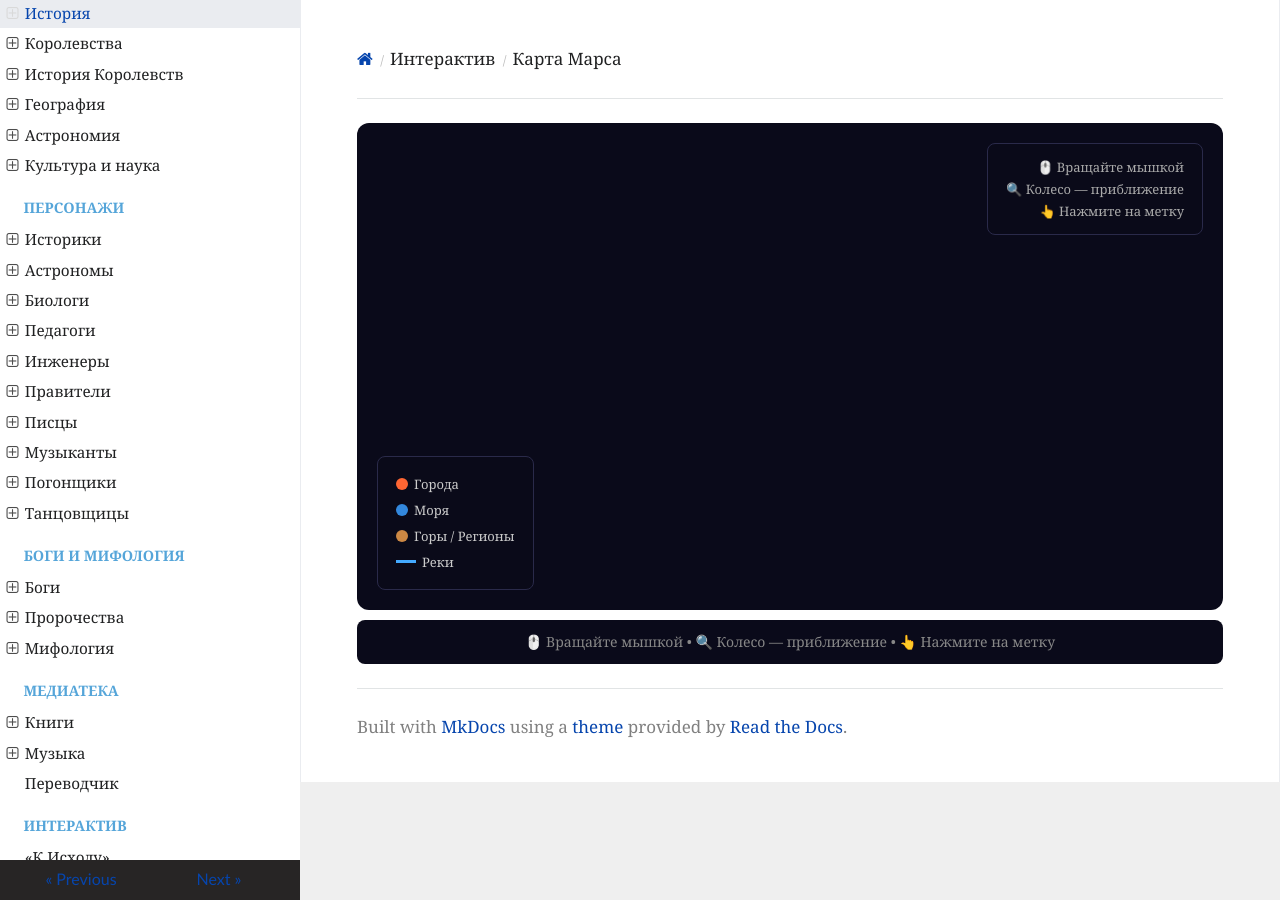
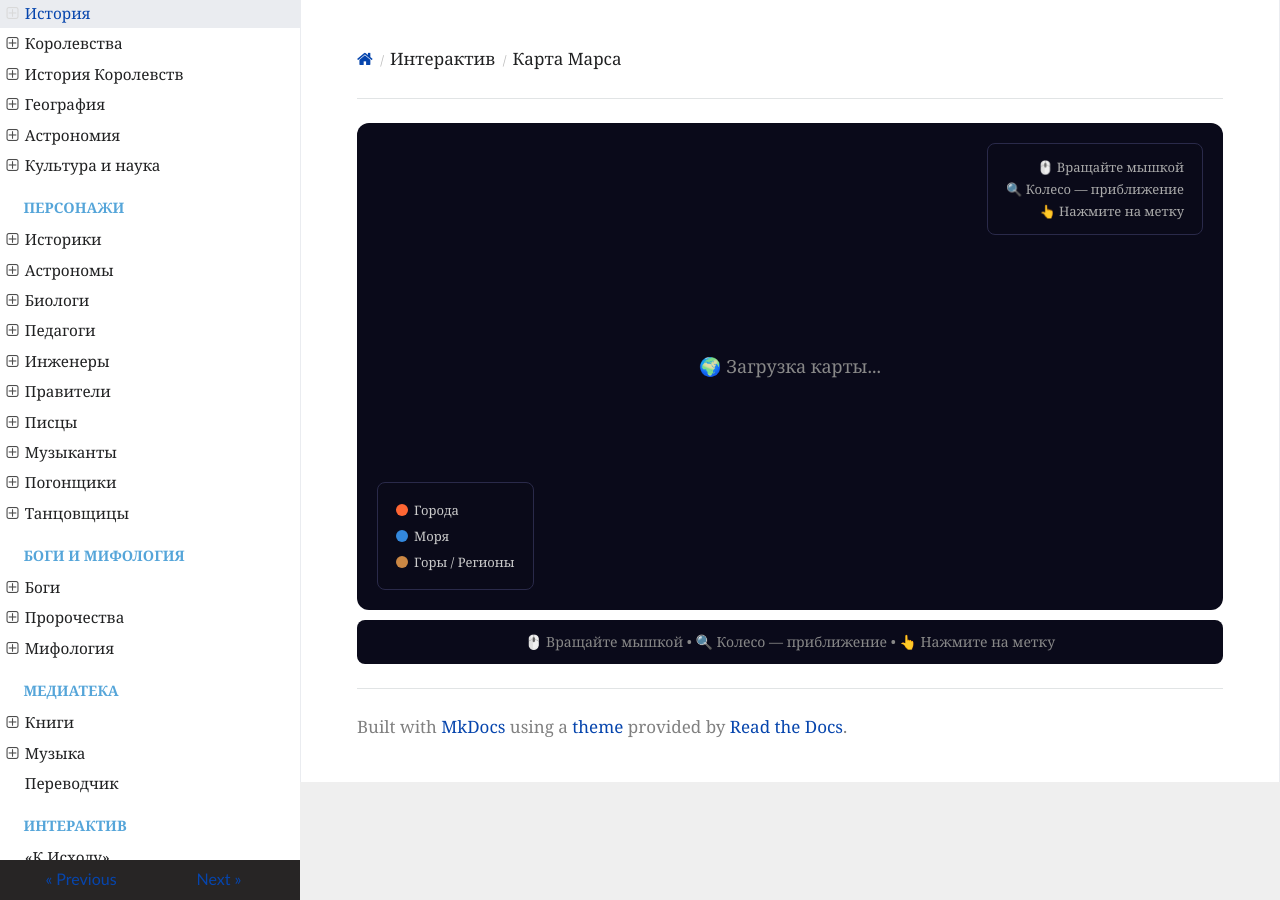
Before and after one commit to ivanhohlov14-bit/mars-encyclopedia, an MkDocs documentation site: the page built from docs/globe-map.md, in a window 1280 px wide. Built offline with MkDocs 1.6.1, drawn with Linux system fonts in a browser that asks for light colours; nearby versions of some CDN libraries; a script that is not in the unit is left out; part of the change alters nothing that is shown.

Commit message:
Update globe-map.md

```diff
--- a/docs/globe-map.md
+++ b/docs/globe-map.md
@@ -40,7 +40,6 @@ title: 3D-карта Марса
   .legend .city { background: #ff6633; }
   .legend .sea { background: #3388dd; }
   .legend .mountain { background: #cc8844; }
-  .legend .river { background: #44aaff; width: 20px; height: 3px; border-radius: 0; }
   .legend-item {
     display: flex;
     align-items: center;
@@ -64,17 +63,27 @@ title: 3D-карта Марса
       display: none;
     }
   }
+  .loading-text {
+    position: absolute;
+    top: 50%;
+    left: 50%;
+    transform: translate(-50%, -50%);
+    color: #888;
+    font-size: 18px;
+    z-index: 5;
+  }
 </style>
 
 <div class="map-container">
-  <div id="mars-globe"></div>
+  <div id="mars-globe">
+    <div class="loading-text" id="loadingText">🌍 Загрузка карты...</div>
+  </div>
 
   <!-- Легенда -->
   <div class="legend">
     <div class="legend-item"><span class="city"></span> Города</div>
     <div class="legend-item"><span class="sea"></span> Моря</div>
     <div class="legend-item"><span class="mountain"></span> Горы / Регионы</div>
-    <div class="legend-item"><span class="river"></span> Реки</div>
   </div>
 
   <!-- Информация -->
@@ -85,11 +94,6 @@ title: 3D-карта Марса
   </div>
 </div>
 
-<!-- ============================================================
-     ТРИ ПОСЛЕДНИХ СПОСОБА ПОДКЛЮЧЕНИЯ THREE.JS
-     ============================================================ -->
-
-<!-- 1. Импорт карты (работает в современных браузерах) -->
 <script type="importmap">
 {
   "imports": {
@@ -99,7 +103,6 @@ title: 3D-карта Марса
 }
 </script>
 
-<!-- 2. Основной скрипт с картой (работает, если картинка есть) -->
 <script type="module">
 import * as THREE from 'three';
 import { OrbitControls } from 'three/addons/controls/OrbitControls.js';
@@ -108,30 +111,32 @@ import { CSS2DRenderer, CSS2DObject } from 'three/addons/renderers/CSS2DRenderer
 // ============================================================
 // 1. СЦЕНА, КАМЕРА, РЕНДЕРЫ
 // ============================================================
+const container = document.getElementById('mars-globe');
+const loadingText = document.getElementById('loadingText');
+
 const scene = new THREE.Scene();
 scene.background = new THREE.Color(0x050510);
 
-const camera = new THREE.PerspectiveCamera(45, document.getElementById('mars-globe').clientWidth / document.getElementById('mars-globe').clientHeight, 0.1, 1000);
+const camera = new THREE.PerspectiveCamera(45, container.clientWidth / container.clientHeight, 0.1, 1000);
 camera.position.set(0, 0, 3.5);
 
-// WebGL-рендер (графика)
+// WebGL-рендер
 const renderer = new THREE.WebGLRenderer({ antialias: true });
-renderer.setSize(document.getElementById('mars-globe').clientWidth, document.getElementById('mars-globe').clientHeight);
+renderer.setSize(container.clientWidth, container.clientHeight);
 renderer.setPixelRatio(Math.min(window.devicePixelRatio, 2));
-renderer.shadowMap.enabled = true;
-document.getElementById('mars-globe').appendChild(renderer.domElement);
+container.appendChild(renderer.domElement);
 
-// CSS2D-рендер (текст и метки)
+// CSS2D-рендер (метки)
 const labelRenderer = new CSS2DRenderer();
-labelRenderer.setSize(document.getElementById('mars-globe').clientWidth, document.getElementById('mars-globe').clientHeight);
+labelRenderer.setSize(container.clientWidth, container.clientHeight);
 labelRenderer.domElement.style.position = 'absolute';
 labelRenderer.domElement.style.top = '0';
 labelRenderer.domElement.style.left = '0';
 labelRenderer.domElement.style.pointerEvents = 'none';
-document.getElementById('mars-globe').appendChild(labelRenderer.domElement);
+container.appendChild(labelRenderer.domElement);
 
 // ============================================================
-// 2. УПРАВЛЕНИЕ (вращение, приближение)
+// 2. УПРАВЛЕНИЕ
 // ============================================================
 const controls = new OrbitControls(camera, renderer.domElement);
 controls.enableDamping = true;
@@ -140,6 +145,8 @@ controls.rotateSpeed = 0.5;
 controls.minDistance = 1.5;
 controls.maxDistance = 6;
 controls.target.set(0, 0, 0);
+controls.autoRotate = true;
+controls.autoRotateSpeed = 0.8;
 controls.update();
 
 // ============================================================
@@ -157,16 +164,38 @@ const stars = new THREE.Points(starsGeometry, starsMaterial);
 scene.add(stars);
 
 // ============================================================
-// 4. МАРС (текстура)
+// 4. МАРС (текстура) — ПРОБУЙТЕ РАЗНЫЕ ПУТИ
 // ============================================================
 const textureLoader = new THREE.TextureLoader();
-const marsTexture = textureLoader.load('/mars-encyclopedia/assets/images/map/my-new-map.png');
+
+// ВАРИАНТ 1: Абсолютный путь (как у вас)
+const mapPath = '/mars-encyclopedia/assets/images/map/my-new-map.png';
+
+// ВАРИАНТ 2: Если не работает — раскомментируйте и попробуйте:
+// const mapPath = 'assets/images/map/my-new-map.png';
+// const mapPath = '/assets/images/map/my-new-map.png';
+
+console.log('Загрузка карты:', mapPath);
+
+const marsTexture = textureLoader.load(
+  mapPath,
+  () => {
+    // Успешно загружено
+    console.log('Карта загружена!');
+    loadingText.style.display = 'none';
+  },
+  undefined,
+  (err) => {
+    // Ошибка загрузки
+    console.error('Ошибка загрузки карты:', err);
+    loadingText.textContent = '❌ Не удалось загрузить карту. Проверьте путь.';
+    loadingText.style.color = '#ff6633';
+  }
+);
 
 const marsGeometry = new THREE.SphereGeometry(1, 64, 64);
 const marsMaterial = new THREE.MeshPhongMaterial({
   map: marsTexture,
-  emissive: new THREE.Color(0x000000),
-  emissiveIntensity: 0,
 });
 const mars = new THREE.Mesh(marsGeometry, marsMaterial);
 scene.add(mars);
@@ -182,9 +211,8 @@ sunLight.position.set(5, 3, 5);
 scene.add(sunLight);
 
 // ============================================================
-// 6. МЕТКИ (координаты с вашей карты)
+// 6. МЕТКИ
 // ============================================================
-// Конвертер широта/долгота → x,y,z
 function latLonToPosition(lat, lon, radius = 1.05) {
   const phi = (90 - lat) * Math.PI / 180;
   const theta = (lon + 180) * Math.PI / 180;
@@ -195,21 +223,19 @@ function latLonToPosition(lat, lon, radius = 1.05) {
   );
 }
 
-// Создание метки
 function createLabel(text, lat, lon, color = '#ff6633', link = '#') {
   const pos = latLonToPosition(lat, lon);
 
-  // Контейнер для метки
   const div = document.createElement('div');
   div.textContent = text;
   div.style.color = '#fff';
   div.style.backgroundColor = color + 'cc';
-  div.style.padding = '4px 12px';
-  div.style.borderRadius = '16px';
-  div.style.fontSize = '12px';
+  div.style.padding = '5px 14px';
+  div.style.borderRadius = '20px';
+  div.style.fontSize = '14px';
   div.style.fontWeight = 'bold';
   div.style.border = '2px solid #fff';
-  div.style.boxShadow = '0 0 20px ' + color + '66';
+  div.style.boxShadow = '0 0 25px ' + color + '66';
   div.style.cursor = 'pointer';
   div.style.transition = 'all 0.3s';
   div.style.pointerEvents = 'auto';
@@ -231,21 +257,16 @@ function createLabel(text, lat, lon, color = '#ff6633', link = '#') {
 }
 
 // ============================================================
-// 7. ДОБАВЛЯЕМ МЕТКИ С ВАШЕЙ КАРТЫ
+// 7. МЕТКИ НА КАРТЕ
 // ============================================================
-
-// === ГОРОДА (оранжевые) ===
 scene.add(createLabel('🏛️ Окхасен', 44.4, -50, '#ff6633', '/geography/okhasen'));
 scene.add(createLabel('⛰️ Фарсида', 50, -160, '#cc8844', '/geography/farsida'));
-
-// === МОРЯ (синие) ===
 scene.add(createLabel('🌊 Ацидалийское море', 22.2, -21, '#3388dd', '/geography/acidalia-sea'));
 scene.add(createLabel('🌊 Море Эллада', 73.6, 70.5, '#3388dd', '/geography/ellada-sea'));
 scene.add(createLabel('🌊 Зефирийское море', 53.0, 155.85, '#3388dd', '/geography/zephyria-sea'));
 
-
 // ============================================================
-// 11. АНИМАЦИЯ
+// 8. АНИМАЦИЯ
 // ============================================================
 function animate() {
   requestAnimationFrame(animate);
@@ -256,10 +277,9 @@ function animate() {
 animate();
 
 // ============================================================
-// 12. АДАПТИВНОСТЬ
+// 9. АДАПТИВНОСТЬ
 // ============================================================
 window.addEventListener('resize', () => {
-  const container = document.getElementById('mars-globe');
   const width = container.clientWidth;
   const height = container.clientHeight;
   camera.aspect = width / height;
@@ -268,7 +288,6 @@ window.addEventListener('resize', () => {
   labelRenderer.setSize(width, height);
 });
 
-// Принудительный ресайз после загрузки
 setTimeout(() => window.dispatchEvent(new Event('resize')), 100);
 </script>
 
```
